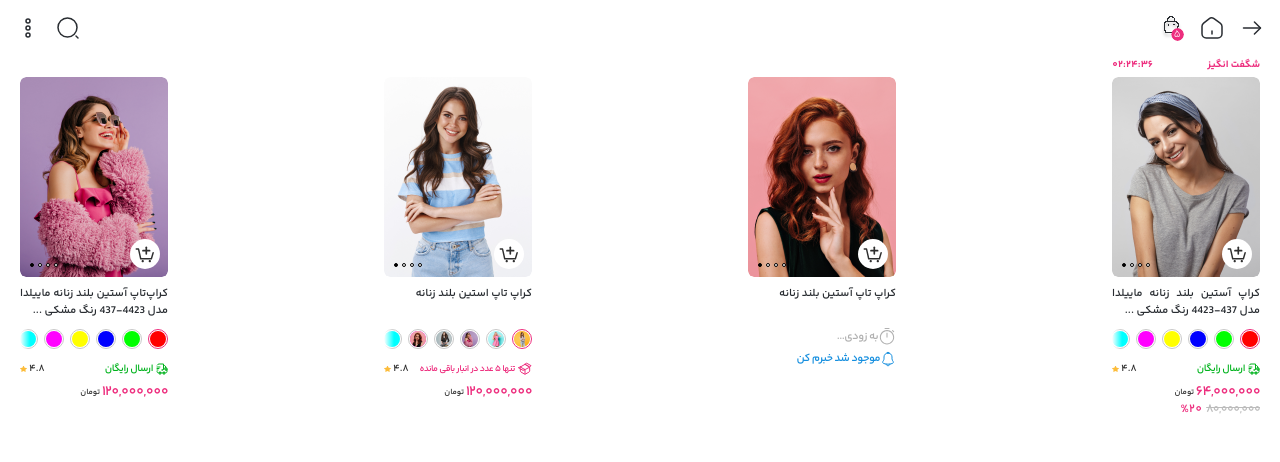
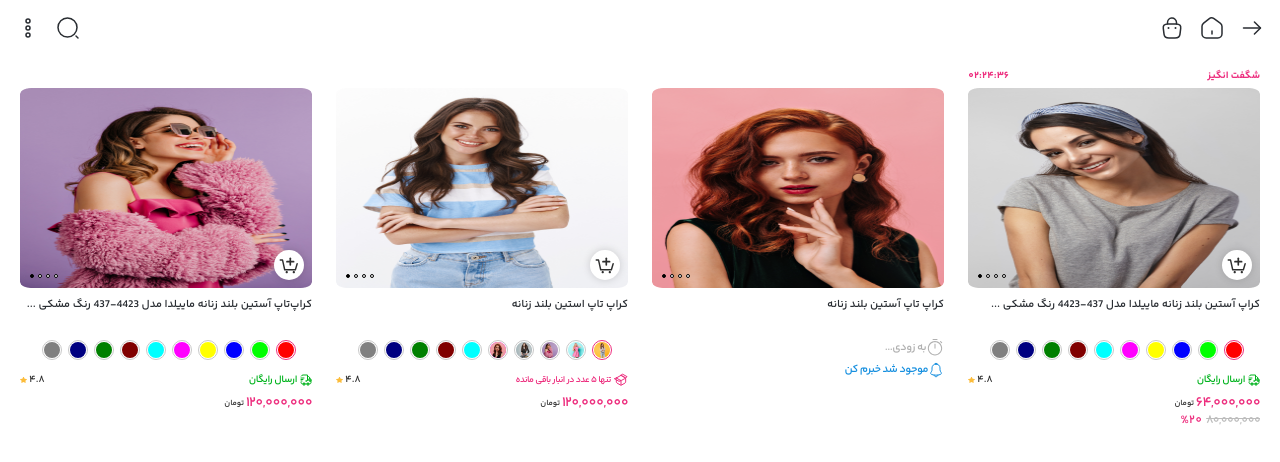
Before and after one commit to Iamhhp/challenge-01, a React (Create React App) app: page / in a window 1280 px wide. Shown: the top 462 px of the page. Built offline with nearby package versions, Linux system fonts and the light colour scheme.

Commit message:
apply changes

```diff
--- a/src/components/Card/Card.css
+++ b/src/components/Card/Card.css
@@ -1,10 +1,12 @@
 .card {
   width: 15.6rem;
   height: 37.1rem;
+  flex-grow: 1;
+
   padding: 0.4rem;
   border-radius: 0.6rem;
 
-  margin: 0.5rem 0rem;
+  margin-bottom: 0.4rem;
   margin-left: 1.6rem;
 
   .amazing-time {
@@ -46,7 +48,7 @@
     position: relative;
 
     .my-swiper-models {
-      width: 14.8rem;
+      /* width: 14.8rem; */
       height: 20rem;
       border-radius: 0.6rem;
 
@@ -87,8 +89,11 @@
     }
 
     .btn-add-basket {
+      /* width: 2.8rem; */
       width: 3rem;
+      /* height: 2.8rem; */
       height: 3rem;
+
       display: flex;
       justify-content: center;
       align-items: center;
@@ -96,21 +101,25 @@
       position: absolute;
       right: 0.8rem;
       bottom: 0.8rem;
-      border-radius: 50%;
       z-index: 1;
 
       cursor: pointer;
-      background-color: white;
+
+      border-radius: 50%;
+      background: #ffffff;
+      box-shadow: 0px 0px 0.8rem rgba(0, 0, 0, 0.16);
 
       .icon {
+        /* width: 1.8rem; */
         width: 2rem;
+        /* height: 1.8rem; */
         height: 2rem;
       }
     }
   }
 
   .title {
-    width: 14.8rem;
+    /* width: 14.8rem; */
     height: 3.4rem;
 
     font-family: 'YekanBakhNoEn-SemiBold';
--- a/src/components/Card/Card.jsx
+++ b/src/components/Card/Card.jsx
@@ -18,10 +18,6 @@ const Card = ({ id: idProductSelected, amazingTime, models, title, upcomingProdu
   const [isShowMenuProduct, setIsShowMenuProduct] = useState(false);
 
   const clickHandlerAddProductBasket = () => {
-    if (upcomingProduct) {
-      return;
-    }
-
     setIsShowMenuProduct(() => true);
   };
 
@@ -55,9 +51,11 @@ const Card = ({ id: idProductSelected, amazingTime, models, title, upcomingProdu
             })}
           </Swiper>
 
-          <div className='btn-add-basket' onClick={clickHandlerAddProductBasket}>
-            <img src={iconAddBasket} alt='' className='icon' />
-          </div>
+          {!upcomingProduct && (
+            <div className='btn-add-basket' onClick={clickHandlerAddProductBasket}>
+              <img src={iconAddBasket} alt='' className='icon' />
+            </div>
+          )}
         </div>
 
         <h3 className='title'>{title}</h3>
--- a/src/components/Header/Header.css
+++ b/src/components/Header/Header.css
@@ -38,7 +38,41 @@
     ul {
       li {
         a {
-          padding-left: 1.6rem;
+          margin-left: 1.6rem;
+        }
+
+        .basket {
+          position: relative;
+
+          .number-exist-basket {
+            width: 1.6rem;
+            height: 1.6rem;
+
+            display: flex;
+            flex-flow: row nowrap;
+            align-items: center;
+            justify-content: center;
+
+            font-family: 'YekanBakhFaNum-Regular';
+            font-style: normal;
+            font-weight: 400;
+            font-size: 1.3rem;
+            line-height: 2rem;
+            color: #ffffff;
+
+            padding: 0rem 0.6rem;
+            border-radius: 50%;
+            background: #ed2e7e;
+
+            /* Frame 16 */
+
+            position: absolute;
+            top: 1.6rem;
+            left: 1.2rem;
+
+            background: #ed2e7e;
+            border-radius: 30px;
+          }
         }
       }
     }
--- a/src/components/Header/Header.jsx
+++ b/src/components/Header/Header.jsx
@@ -9,6 +9,7 @@ import { useSelector } from 'react-redux';
 
 const Header = () => {
   const notification = useSelector((state) => state.dataNotification);
+  const numberProductBasket = useSelector((state) => state.dataProductsBasket.length);
 
   return (
     <header>
@@ -37,6 +38,7 @@ const Header = () => {
             <li>
               <a href='' className='basket'>
                 <img src={iconBasket} alt='' />
+                {numberProductBasket !== 0 && <div className='number-exist-basket'>{numberProductBasket}</div>}
               </a>
             </li>
 
--- a/src/index.css
+++ b/src/index.css
@@ -20,17 +20,24 @@
 }
 
 @font-face {
+  font-family: 'YekanBakhNoEn-Bold';
+  src: url(./assets/fonts/YekanBakh-Pro-2.3/Pro/YekanBakhNoEn/Webfonts/fonts/woff2/YekanBakhNoEn-Bold.woff2) format('woff2'),
+    url(./assets/fonts/YekanBakh-Pro-2.3/Pro/YekanBakhNoEn/Webfonts/fonts/woff/YekanBakhNoEn-Bold.woff) format('woff'),
+    url(./assets/fonts/YekanBakh-Pro-2.3/Pro/YekanBakhNoEn/TTF/YekanBakhNoEn-Bold.ttf) format('ttf');
+}
+
+@font-face {
+  font-family: 'YekanBakhFaNum-Regular';
+  src: url(./assets/fonts/YekanBakh-Pro-2.3/Pro/YekanBakhFaNum/Webfonts/fonts/woff2/YekanBakhFaNum-Regular.woff2) format('woff2'),
+    url(./assets/fonts/YekanBakh-Pro-2.3/Pro/YekanBakhFaNum/Webfonts/fonts/woff/YekanBakhFaNum-Regular.woff) format('woff'),
+    url(./assets/fonts/YekanBakh-Pro-2.3/Pro/YekanBakhFaNum/TTF/YekanBakhFaNum-Regular.ttf) format('TrueTypeFont');
+}
+
+@font-face {
   font-family: 'YekanBakhFaNum-Bold';
   src: url(./assets/fonts/YekanBakh-Pro-2.3/Pro/YekanBakhFaNum/Webfonts/fonts/woff2/YekanBakhFaNum-Bold.woff2) format('woff2'),
     url(./assets/fonts/YekanBakh-Pro-2.3/Pro/YekanBakhFaNum/Webfonts/fonts/woff/YekanBakhFaNum-Bold.woff) format('woff'),
     url(./assets/fonts/YekanBakh-Pro-2.3/Pro/YekanBakhFaNum/TTF/YekanBakhFaNum-Bold.ttf) format('ttf');
-}
-
-@font-face {
-  font-family: 'YekanBakhNoEn-Bold';
-  src: url(./assets/fonts/YekanBakh-Pro-2.3/Pro/YekanBakhNoEn/Webfonts/fonts/woff2/YekanBakhNoEn-Bold.woff2) format('woff2'),
-    url(./assets/fonts/YekanBakh-Pro-2.3/Pro/YekanBakhNoEn/Webfonts/fonts/woff/YekanBakhNoEn-Bold.woff) format('woff'),
-    url(./assets/fonts/YekanBakh-Pro-2.3/Pro/YekanBakhNoEn/TTF/YekanBakhNoEn-Bold.ttf) format('ttf');
 }
 
 * {
--- a/src/pages/PLP/PLP.css
+++ b/src/pages/PLP/PLP.css
@@ -4,6 +4,6 @@
     display: flex;
     flex-flow: row wrap;
     justify-content: space-between;
-    padding-right: 1.6rem;
+    padding: 1.6rem 1.6rem 3.1rem 0rem;
   }
 }
```
Also changed, not shown: src/assets/icons/bag-2.svg.
